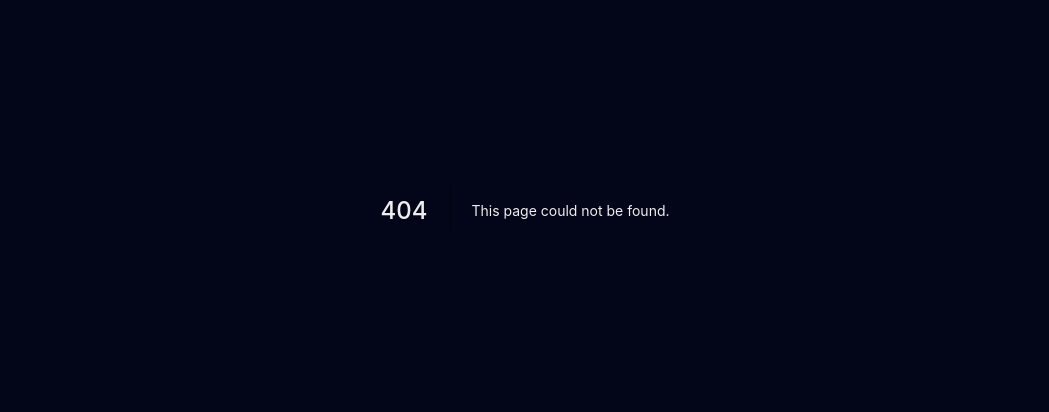
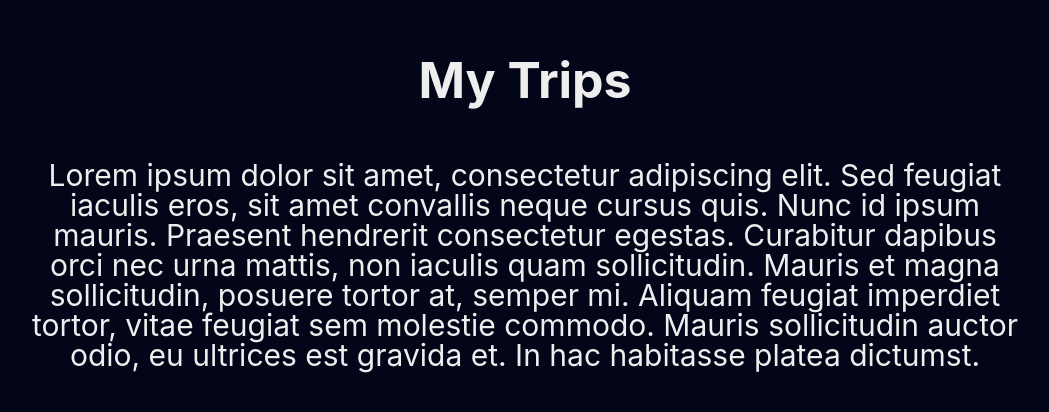
Before and after one commit to flavioms/training-next-trips, a Next.js app: page /about in a window 1280 px wide. Before the commit this address had no page. Shown: the part 190-602 px from the top of the page, without its empty margins (115-1164 px from the left). Built offline with nearby package versions, Linux system fonts and the light colour scheme.

Commit message:
feat: add about page

```diff
--- /dev/null
+++ b/src/pages/about.tsx
@@ -0,0 +1,5 @@
+import AboutTemplate from 'templates/About'
+
+const About = () => <AboutTemplate />
+
+export default About
--- /dev/null
+++ b/src/templates/About/index.tsx
@@ -0,0 +1,28 @@
+import LinkWrapper from 'components/LinkWrapper'
+import { CloseOutline } from '@styled-icons/evaicons-outline/CloseOutline'
+
+import * as S from './styles'
+
+const AboutTemplate = () => (
+  <S.Content>
+    <LinkWrapper href="/">
+      <CloseOutline size={32} />
+    </LinkWrapper>
+
+    <S.Heading>My Trips</S.Heading>
+
+    <S.Body>
+      <p>
+        Lorem ipsum dolor sit amet, consectetur adipiscing elit. Sed feugiat
+        iaculis eros, sit amet convallis neque cursus quis. Nunc id ipsum
+        mauris. Praesent hendrerit consectetur egestas. Curabitur dapibus orci
+        nec urna mattis, non iaculis quam sollicitudin. Mauris et magna
+        sollicitudin, posuere tortor at, semper mi. Aliquam feugiat imperdiet
+        tortor, vitae feugiat sem molestie commodo. Mauris sollicitudin auctor
+        odio, eu ultrices est gravida et. In hac habitasse platea dictumst.
+      </p>
+    </S.Body>
+  </S.Content>
+)
+
+export default AboutTemplate
--- /dev/null
+++ b/src/templates/About/styles.ts
@@ -0,0 +1,24 @@
+import styled from 'styled-components'
+
+export const Content = styled.section`
+  text-align: center;
+  display: flex;
+  align-items: center;
+  justify-content: center;
+  flex-direction: column;
+  height: 100vh;
+  max-width: var(--container);
+  margin: auto;
+`
+
+export const Heading = styled.h1`
+  font-size: var(--large);
+  margin-bottom: var(--large);
+`
+
+export const Body = styled.div`
+  p {
+    font-size: var(--medium);
+    line-height: var(--medium);
+  }
+`
```
Also changed, not shown: src/pages/index.tsx (+10 -1 lines).
